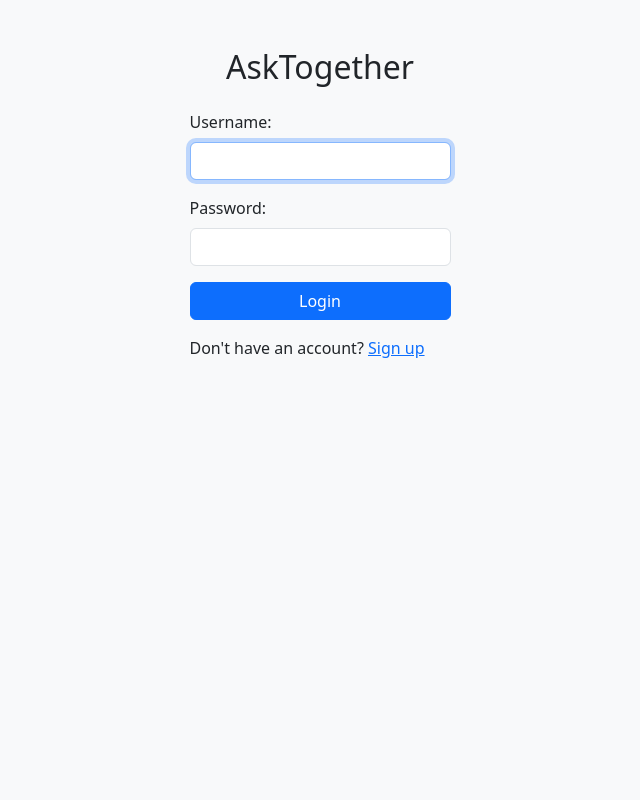
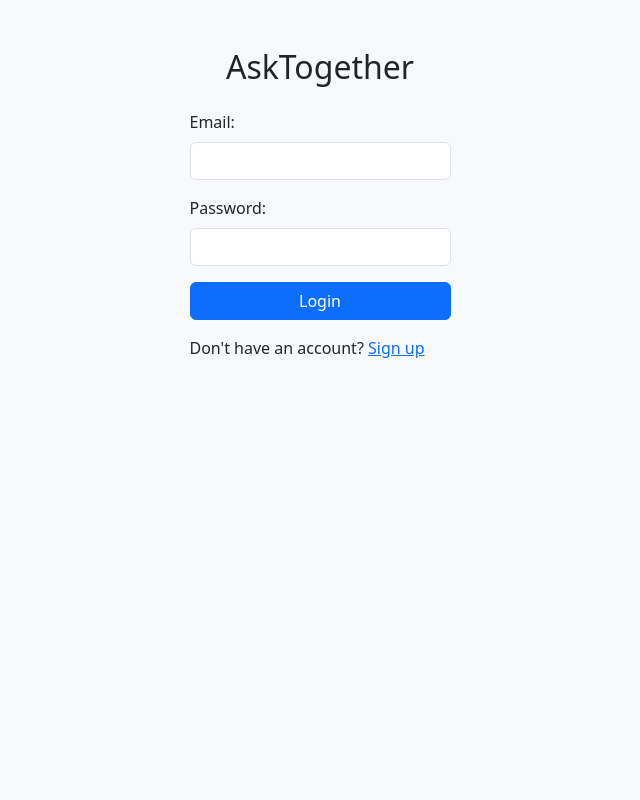
Before and after one commit to rajas19-ita/AskTogether, a Django app: page /asktogether/login/ in a window 1280 px wide. Shown: the whole page, without its empty margins (320-960 px from the left). Run offline with Django 5.2, Linux system fonts and the light colour scheme.

Commit message:
changed login to require email

```diff
--- a/ask_together/forms.py
+++ b/ask_together/forms.py
@@ -1,8 +1,20 @@
-from django.contrib.auth.forms import UserCreationForm
+from django.contrib.auth.forms import UserCreationForm, AuthenticationForm
 from .models import MyUser, Question, Answer
 from django import forms
 from django_summernote.widgets import SummernoteWidget
 from .utils import sanitize_html
+
+
+class LoginForm(AuthenticationForm):
+    username = forms.EmailField(
+        label='Email',
+        max_length=254,
+        widget=forms.EmailInput(
+            attrs={
+                'id':'email'
+            }
+        )
+    )
 
 
 class SignUpForm(UserCreationForm):
--- a/ask_together/models.py
+++ b/ask_together/models.py
@@ -13,6 +13,9 @@ class MyUser(AbstractUser):
     github = models.CharField(max_length=100, blank=True)
     x_handle = models.CharField(max_length=100, blank=True)
     profile_image = models.ImageField(upload_to='profiles', blank=True)
+
+    USERNAME_FIELD = "email"
+    REQUIRED_FIELDS = ["username"]
 
 
 
--- a/ask_together/templates/ask_together/login.html
+++ b/ask_together/templates/ask_together/login.html
@@ -12,10 +12,10 @@
           <form method="post" action="{% url 'ask_together:login' %}" class="d-flex flex-column gap-3">
               {% csrf_token %}
               <div class="d-flex flex-column">
-                  <label for="id_username" class="form-label">Username:</label>
-                  <input type="text" name="username" autofocus="" autocapitalize="none" autocomplete="username" required="" maxlength="150" id="id_username"
-                   class="form-control">
+                  <label for="email" class="form-label">Email:</label>
+                  <input type="email" name="username" id="email" maxlength="254" required="" class="form-control">
               </div>
+
               <div class="d-flex flex-column">
                   <label for="id_password" class="form-label">Password:</label>
                   <input type="password" name="password" autocomplete="current-password" required=""  id="id_password"
--- a/ask_together/views.py
+++ b/ask_together/views.py
@@ -1,4 +1,4 @@
-from .forms import SignUpForm, QuestionForm, UserUpdateForm
+from .forms import SignUpForm, QuestionForm, UserUpdateForm, LoginForm
 from django.views.generic.edit import CreateView, UpdateView
 from django.views.generic.base import TemplateView
 from django.views.generic.detail import DetailView
@@ -31,6 +31,7 @@ class HomePageView(LoginRequiredMixin,TemplateView):
 
 class UserLoginView(LoginView):
     template_name = 'ask_together/login.html'
+    authentication_form = LoginForm
 
     def get_success_url(self):
         return reverse('ask_together:home')
```
